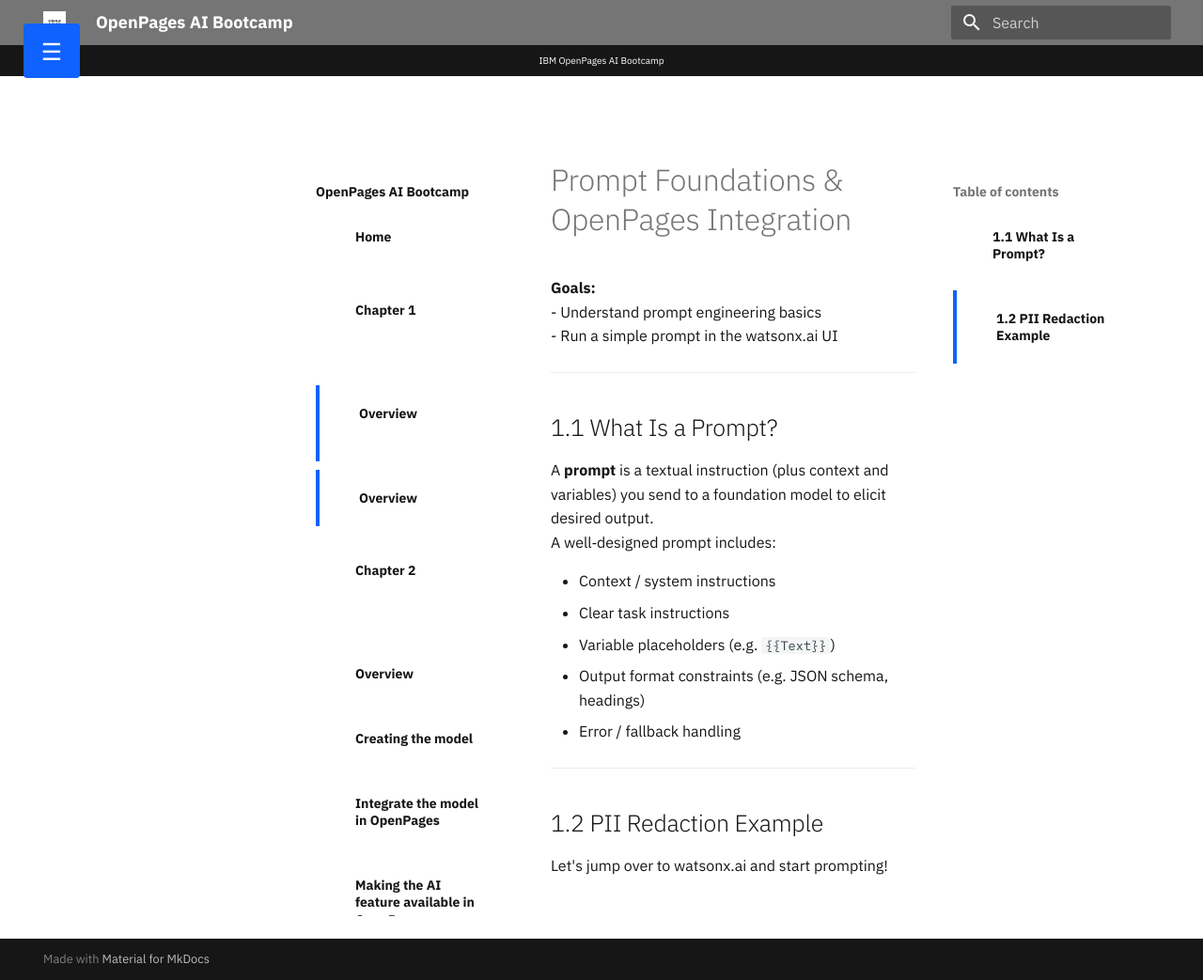
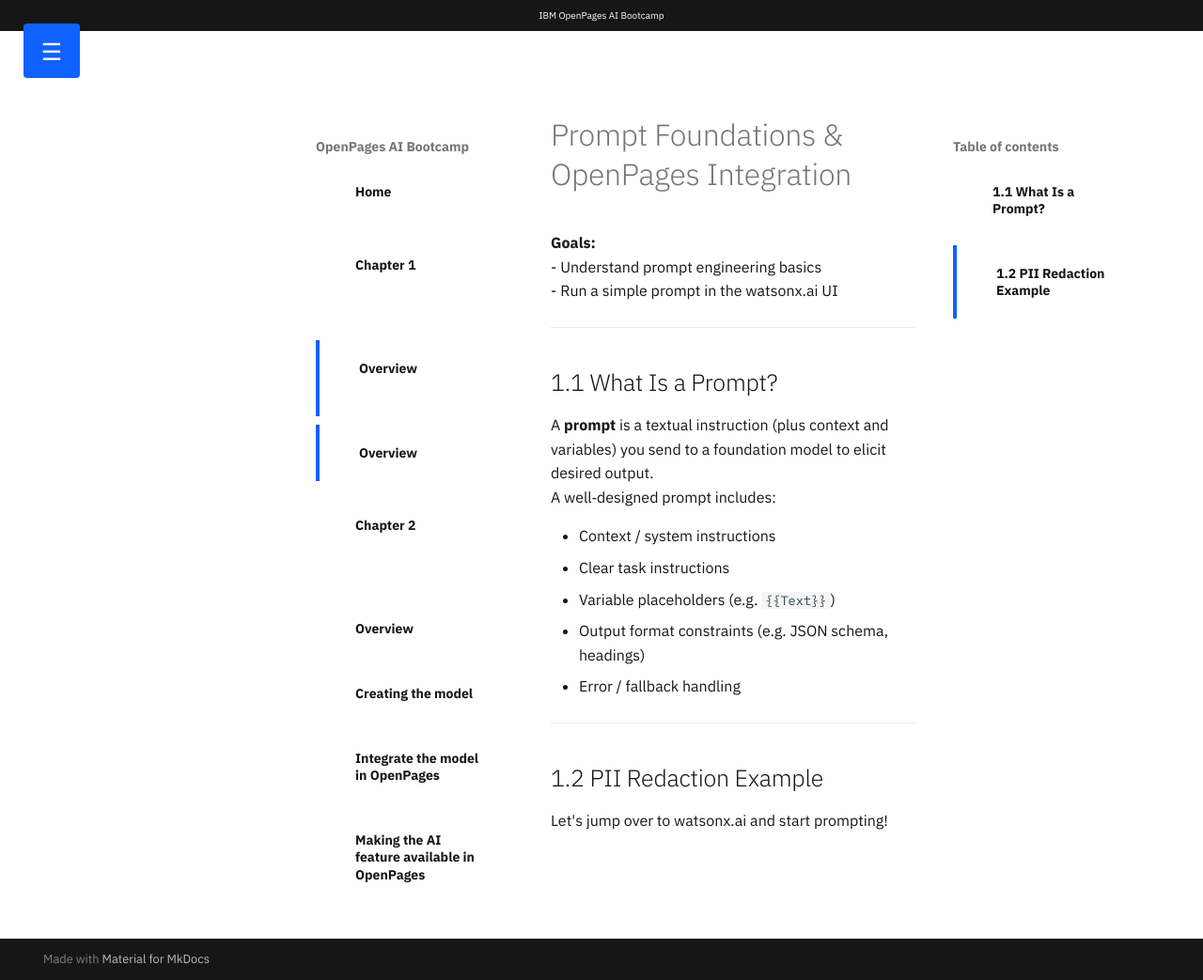
Before and after one commit to farhan-ra/OpenPages-AI-Bootcamp, an MkDocs documentation site: the page built from docs/chapter1/index.md, in a window 1280 px wide and 1043 px high. Shown: the whole window at 94% size. Built offline with MkDocs 1.6.1 and Material for MkDocs 9.7.7, drawn with Linux system fonts in a browser that asks for light colours.

Commit message:
sidebar bug fix

```diff
--- a/docs/assets/css/custom.css
+++ b/docs/assets/css/custom.css
@@ -46,9 +46,9 @@
 }
 
 /* Hide top toolbar */
-/* .md-header {
+.md-header {
   display: none !important;
-} */
+}
 
 /* Sidebar base */
 /* .md-sidebar {
@@ -116,24 +116,3 @@
 body.md-sidebar--hidden .md-main {
   margin-left: 0;
 }
-
-@media screen and (max-width: 768px) {
-  .md-sidebar {
-    width: 280px !important;       /* keep sidebar width consistent */
-  }
-  .md-main {
-    margin-left: 280px !important; /* keep content shifted correctly */
-  }
-}
-
-/* Fix: force nav text visible on wide screen */
-.md-sidebar--primary .md-nav__link,
-.md-sidebar--primary .md-nav__title,
-.md-sidebar--primary .md-nav__link span,
-.md-sidebar--primary .md-nav__link .md-ellipsis {
-  color: #161616 !important;
-  opacity: 1 !important;
-  visibility: visible !important;
-  font-weight: 600 !important;
-  font-family: 'IBM Plex Sans', sans-serif !important;
-}
```
